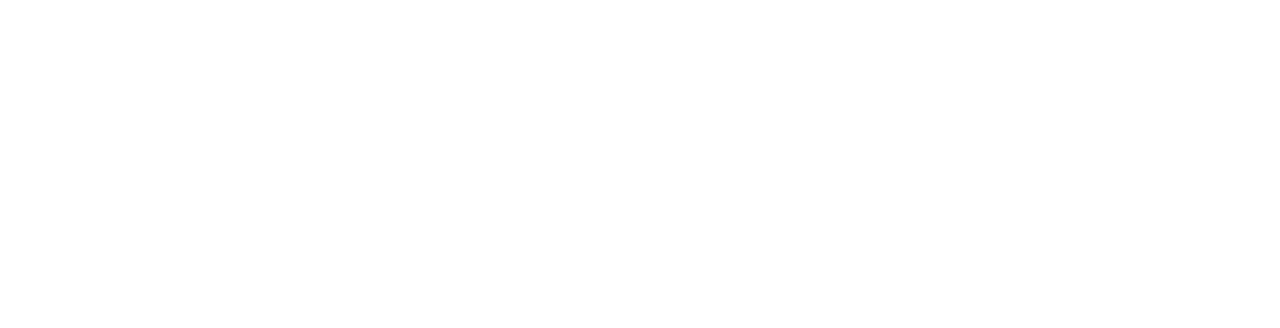
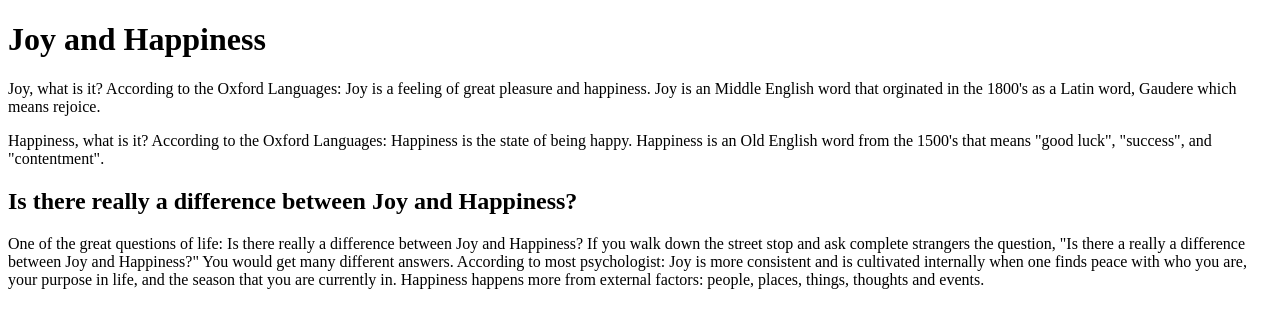
Before and after one commit to KC-CG-Oct-2021/assignment-4-html-me-something-jnpit06, a website: page index.html in a window 1280 px wide. Drawn offline with Linux system fonts and the light colour scheme.

Commit message:
finished work on HTML page

```diff
--- a/index.html
+++ b/index.html
@@ -1,8 +1,23 @@
 <!DOCTYPE html>
 <html>
    <head>
+   <title> Looking for the JOY in Life</title>
    </head>
    <body>
-      <!-- Write your HTML in this file! -->
+      <h1>Joy and Happiness</h1>
+      <p>Joy, what is it?
+         According to the Oxford Languages: Joy is a feeling of great pleasure and happiness.
+         Joy is an Middle English word that orginated in the 1800's as a Latin word, Gaudere which means rejoice.</p>
+      <p> Happiness, what is it?
+          According to the Oxford Languages: Happiness is the state of being happy.
+          Happiness is an Old English word from the 1500's that means "good luck", "success", and "contentment".
+      </p>
+      <h2> Is there really a difference between Joy and Happiness?</h2>
+      <p> One of the great questions of life: Is there really a difference between Joy and Happiness?
+         If you walk down the street stop and ask complete strangers the question, "Is there a really a difference between Joy and Happiness?"
+         You would get many different answers. According to most psychologist: Joy is more consistent and is cultivated internally when one finds peace with who you are, your purpose in life, and the season that you are currently in.
+         Happiness happens more from external factors: people, places, things, thoughts and events.
+      </p>
+         <!-- Write your HTML in this file! -->
    </body>
 </html>
```
